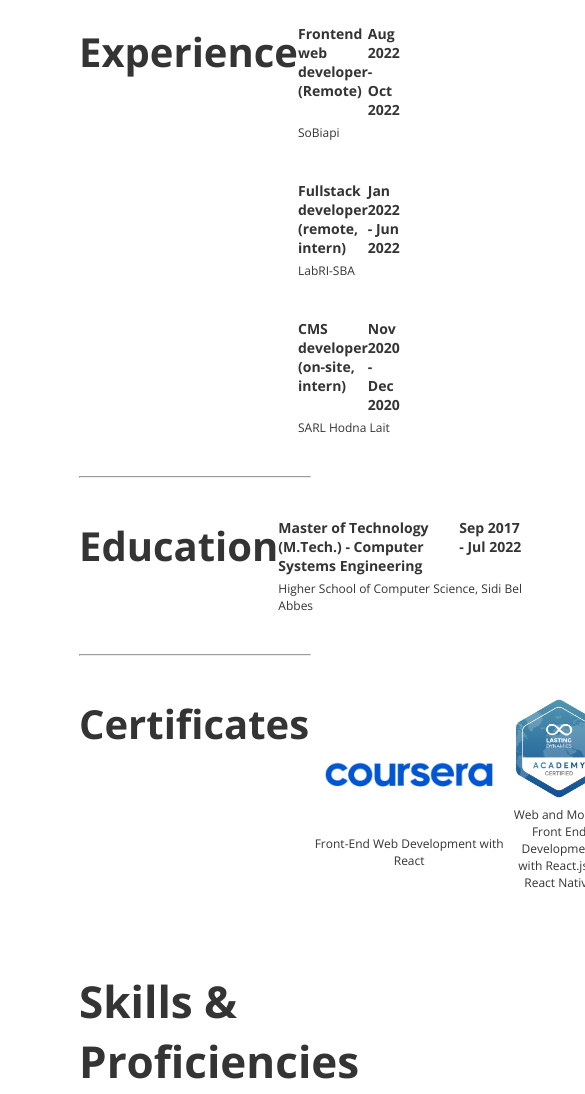
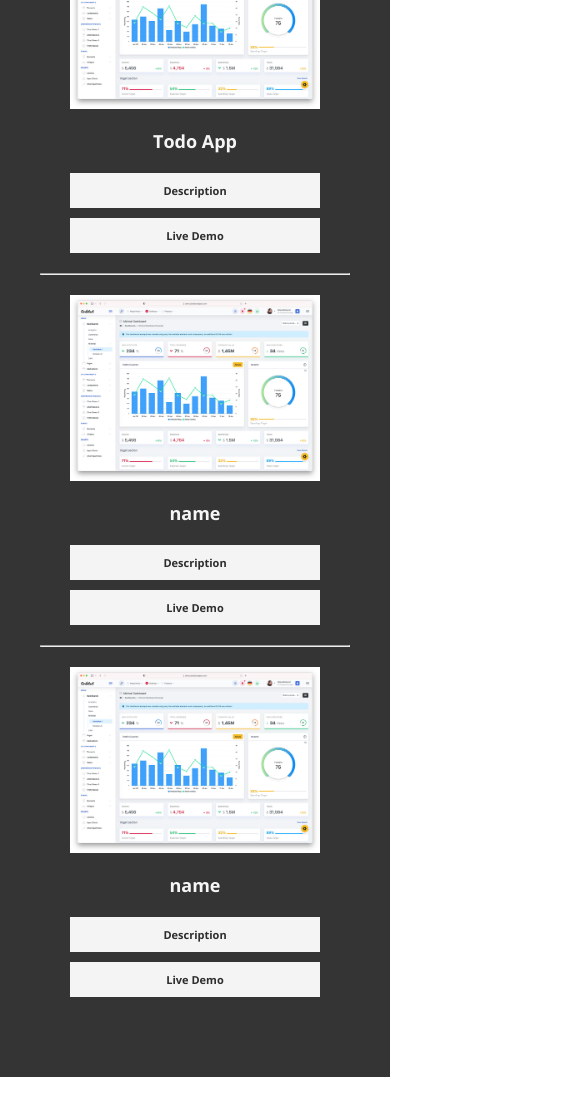
Before and after one commit to Moozes/Moozes.github.io, a plain HTML site: page index.html in a window 390 px wide. Shown: the part 1319-2413 px from the top of the page, 585 px wide, since content can reach past the window. Drawn offline with nearby package versions, Linux system fonts and the light colour scheme.

Commit message:
responsive

```diff
--- a/index.html
+++ b/index.html
@@ -11,6 +11,7 @@
   </head>
   <body>
     <div class="container">
+      <!-- ----------------------------------------------------------- -->
       <div class="introduction">
         <div class="left">
           <img src="./images/avatar.jpg" alt="avatar" class="avatar" />
@@ -48,6 +49,7 @@
           </div>
         </div>
       </div>
+      <!-- ----------------------------------------------------------- -->
 
       <div id="portfolio" class="portfolio">
         <p class="sample-work">Sample Work</p>
@@ -55,23 +57,26 @@
           <div class="project">
             <img src="./images/dash.jpg" alt="" />
             <p class="project-name">Todo App</p>
-            <a target="_blank" href="./projects/todo.html" class="btn-white hover-opacity">Description</a>
+            <a target="_blank" href="./projects/todo.html" class="btn-white hover-opacity description-btn">Description</a>
             <a href="" class="btn-white hover-opacity">Live Demo</a>
           </div>
+          <hr>
           <div class="project">
             <img src="./images/dash.jpg" alt="" />
             <p class="project-name">name</p>
-            <a href="" class="btn-white hover-opacity">Description</a>
+            <a href="" class="btn-white hover-opacity description-btn">Description</a>
             <a href="" class="btn-white hover-opacity">Live Demo</a>
           </div>
+          <hr>
           <div class="project">
             <img src="./images/dash.jpg" alt="" />
             <p class="project-name">name</p>
-            <a href="" class="btn-white hover-opacity">Description</a>
+            <a href="" class="btn-white hover-opacity description-btn">Description</a>
             <a href="" class="btn-white hover-opacity">Live Demo</a>
           </div>
         </div>
       </div>
+      <!-- ----------------------------------------------------------- -->
 
       <div class="history">
         <div class="experience">
@@ -132,6 +137,7 @@
           </div>
         </div>
       </div>
+      <!-- ----------------------------------------------------------- -->
 
       <div class="skills">
         <p class="title title1">
@@ -182,25 +188,14 @@
         </div>
 
       </div>
+      <!-- ----------------------------------------------------------- -->
+    </div>
 
-
-    </div>
     <footer>
       <div>
         <a class="email" href="mailto:khodja.moussa.pro@gmail.com">khodja.moussa.pro@gmail.com</a>
         <a href="tel:213666618339">(+213) 666618339</a>
       </div>
-      <!-- <div class="icons">
-        <a href="" class="hover-opacity icon-link">
-          <img src="./images/facebook.png" alt="facebook icon" />
-        </a>
-        <a href="" class="hover-opacity icon-link">
-          <img src="./images/linkedin.png" alt="linkedin icon" />
-        </a>
-        <a href="" class="hover-opacity icon-link">
-          <img src="./images/github.png" alt="github icon" />
-        </a>
-      </div> -->
       <p>© All Rights Reserved.</p>
     </footer>
   </body>
--- a/style.css
+++ b/style.css
@@ -102,12 +102,20 @@ body {
 /* Utility classes */
 
 .container {
-  width: 80%;
+  width: 1000px;
   margin: auto;
 }
+@media only screen and (max-width: 1000px) {
+  .container {
+    width: 100%;
+  }
+}
 
+
+/* --------------------------------------------------- */
 .introduction {
   display: flex;
+  flex-wrap: wrap;
 }
 
 .introduction .left {
@@ -115,7 +123,8 @@ body {
   flex-direction: column;
   align-items: center;
   background-color: var(--gray1);
-  flex-basis: 50%;
+  flex-basis: 300px;
+  flex-grow: 1;
   padding: 40px;
 }
 
@@ -154,7 +163,8 @@ body {
 .introduction .right {
   display: flex;
   flex-direction: column;
-  flex-basis: 50%;
+  flex-basis: 300px;
+  flex-grow: 1;
   padding: 80px 40px;
 }
 
@@ -179,10 +189,22 @@ body {
 }
 
 .introduction .right .actions a {
-  /* width: 200px; */
   flex-basis: 50%;
-  /* margin-bottom: 40px; */
 }
+
+@media only screen and (max-width: 600px) {
+  .introduction .right {
+    text-align: center;
+  }
+  .introduction .right .summary {
+    margin-bottom: 40px;
+  }
+}
+
+/* --------------------------------------------------- */
+
+
+
 
 .portfolio {
   background-color: var(--black2);
@@ -201,6 +223,8 @@ body {
   display: flex;
   align-items: center;
   justify-content: space-around;
+  flex-wrap: wrap;
+  gap: 20px;
 }
 
 .portfolio .projects .project {
@@ -209,6 +233,7 @@ body {
   flex-direction: column;
   align-items: center;
 }
+
 
 .portfolio .projects .project img {
   width: 100%;
@@ -224,8 +249,36 @@ body {
 
 .portfolio .projects .project a {
   width: 100%;
+}
+
+.portfolio .projects .project a.description-btn {
   margin-bottom: 10px;
 }
+
+.portfolio .projects hr {
+  display: none;
+}
+
+@media only screen and (max-width: 705px) {
+  .portfolio .projects {
+    flex-direction: column;
+  }
+
+  .portfolio .projects .project {
+    width: 250px;
+  }
+
+  .portfolio .projects hr {
+    width: 100%;
+    display: block;
+  }
+}
+/* --------------------------------------------------- */
+
+
+
+
+
 
 .history {
   padding: 80px 40px;
@@ -233,15 +286,20 @@ body {
 
 .history > div {
   display: flex;
+  gap: 20px;
+  flex-wrap: wrap;
 }
 
 .history hr {
   margin-bottom: 40px;
 }
 
-.history .left,
+.history .left {
+  flex-grow: 1;
+}
 .history .right {
-  flex-basis: 50%;
+  /* flex-basis: 50%; */
+  width: 550px;
 }
 
 .history .element {
@@ -251,6 +309,7 @@ body {
 .history .top {
   display: flex;
   justify-content: space-between;
+  flex-wrap: wrap;
   font-size: var(--text2-fs);
   color: var(--black2);
   font-weight: bold;
@@ -263,28 +322,28 @@ body {
   font-weight: lighter;
 }
 
-.history .experience .right {
-  /* margin-bottom: 40px; */
-}
-
-.history .education .right {
-  /* margin-bottom: 40px; */
-}
-
 .history .education .right .element .date {
   width: 165px;
 }
 
 .history .certificates .right {
   display: flex;
-  align-items: center;
+  /* align-items: flex-end; */
   justify-content: space-evenly;
+  flex-wrap: wrap;
   text-align: center;
+  gap: 10px;
 }
 
 .history .certificates .right .certificate {
   display: block;
   text-decoration: none;
+  width: 208px;
+  flex-grow: 1;
+  /* box-shadow: rgba(0, 0, 0, 0.16) 0px 3px 6px, rgba(0, 0, 0, 0.23) 0px 3px 6px; */
+  border: 1px solid var(--black3);
+  border-radius: 10px;
+  padding: 10px;
 }
 
 .history .certificates .right .certificate img.ld {
@@ -301,9 +360,32 @@ body {
   font-weight: lighter;
 }
 
+@media only screen and (max-width: 880px) {
+  .history > div {
+    display: flex;
+    align-items: center;
+    flex-direction: column;
+    /* gap: 20px; */
+  }
+
+  .history > div .title3 {
+    align-self: flex-start;
+  }
+}
+
+@media only screen and (max-width: 590px) {
+  .history .right {
+    width: 100%;
+  }
+}
+/* --------------------------------------------------- */
+
+
+
+
+
 .skills {
   padding: 0px 40px 80px;
-  /* box-shadow: rgba(0, 0, 0, 0.16) 0px 3px 6px, rgba(0, 0, 0, 0.23) 0px 3px 6px; */
 }
 
 .skills .title:nth-child(2) {
@@ -334,6 +416,7 @@ body {
 .skills .list .skill-card img {
   width: 100%;
 }
+/* --------------------------------------------------- */
 
 
 
@@ -386,6 +469,7 @@ body {
 
 
 }
+/* --------------------------------------------------- */
 
 
 
@@ -410,18 +494,6 @@ footer a {
   display: block;
 }
 
-/* footer .icons  {
-    display: flex;
-    align-items: center;
-    justify-content: space-between;
-    gap: 5px;
-}
-
-footer .icons a {
-    width: 20px;
-    display: block;
-} */
-
 footer .icons a img {
   width: 100%;
 }
```
